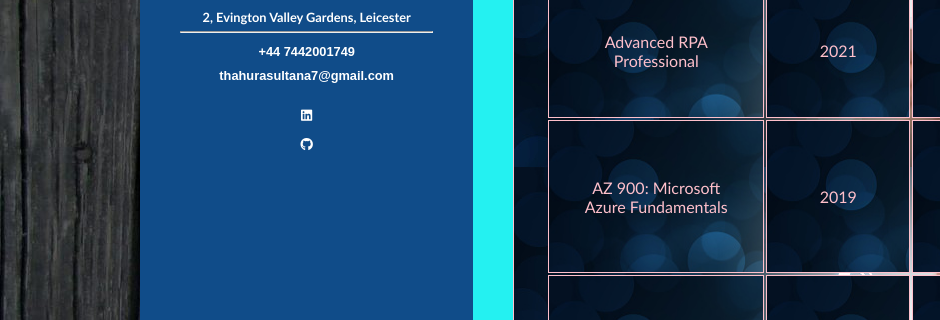
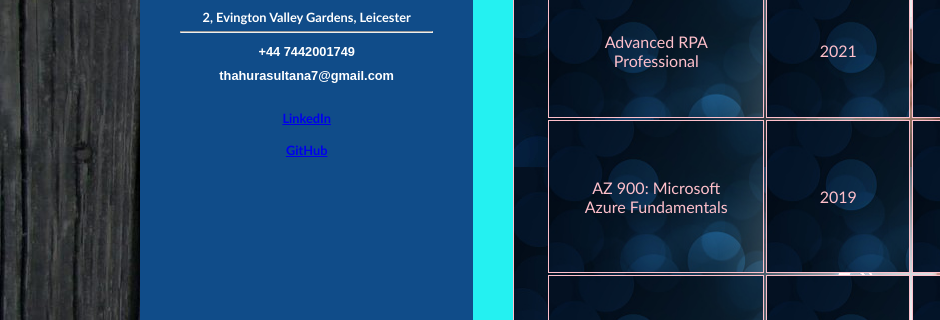
Before and after one commit to thahurasultana/IBM-code-the-future, a plain HTML site: page indexcert.html in a window 1280 px wide. Shown: the part 365-685 px from the top of the page, 0-940 px from the left. Drawn offline with Linux system fonts and the light colour scheme.

Commit message:
Update indexcert.html

```diff
--- a/indexcert.html
+++ b/indexcert.html
@@ -22,8 +22,8 @@
                       <a class="linkdec" href="tel:+44 7442001749">+44 7442001749</a>
                       <a class="linkdec" href="mailto:thahurasultana7@gmail.com">thahurasultana7@gmail.com</a>
                       <div class="social text-grey">
-                        <a href="https://www.linkedin.com/in/thahura-sultana-a4605b218/" target="_blank"><i class="fa-brands fa-linkedin"></i></a> <br>
-                        <a href="https://github.com/thahurasultana?tab=projects" target="_blank"><i class="fab fa-github"></i></a> <br>
+                         <a href="https://www.linkedin.com/in/thahura-sultana-a4605b218/" target="_blank">LinkedIn</i></a> <br>
+                        <a href="https://github.com/thahurasultana?tab=projects" target="_blank">GitHub</i></a> <br>
                     </div>
                     </h3>
 
```
